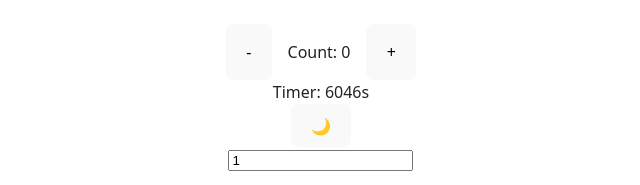
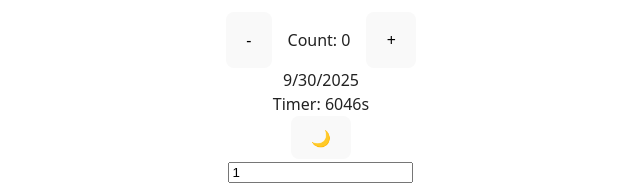
Before and after one commit to abdcunha/react-ive, a React (Vite) app: page / in a window 1280 px wide. Shown: the part 181-366 px from the top of the page, without its empty margins (319-959 px from the left). Built offline with nearby package versions, Linux system fonts and the light colour scheme; no server answers.

Commit message:
live clock comp

```diff
--- a/src/App.tsx
+++ b/src/App.tsx
@@ -11,6 +11,7 @@ import WindowWidth from "./components/WindowWidth/WindowWidth";
 import UserForm from "./components/UserForm.tsx/UserForm";
 import DadJoke from "./components/DadJoke/DadJoke";
 import TodoList from "./components/TodoList/TodoList";
+import LiveClock from "./components/LiveClock/LiveClock";
 
 const ThemedApp: React.FC = () => {
   const { theme } = useTheme();
@@ -21,6 +22,7 @@ const ThemedApp: React.FC = () => {
     <div className={theme === "dark" ? "dark-theme" : "light-theme"}>
       <UserForm />
       <Counter />
+      <LiveClock />
       <Timer />
       <ThemeSwitcher />
       <ExpensiveCalculation />
```
